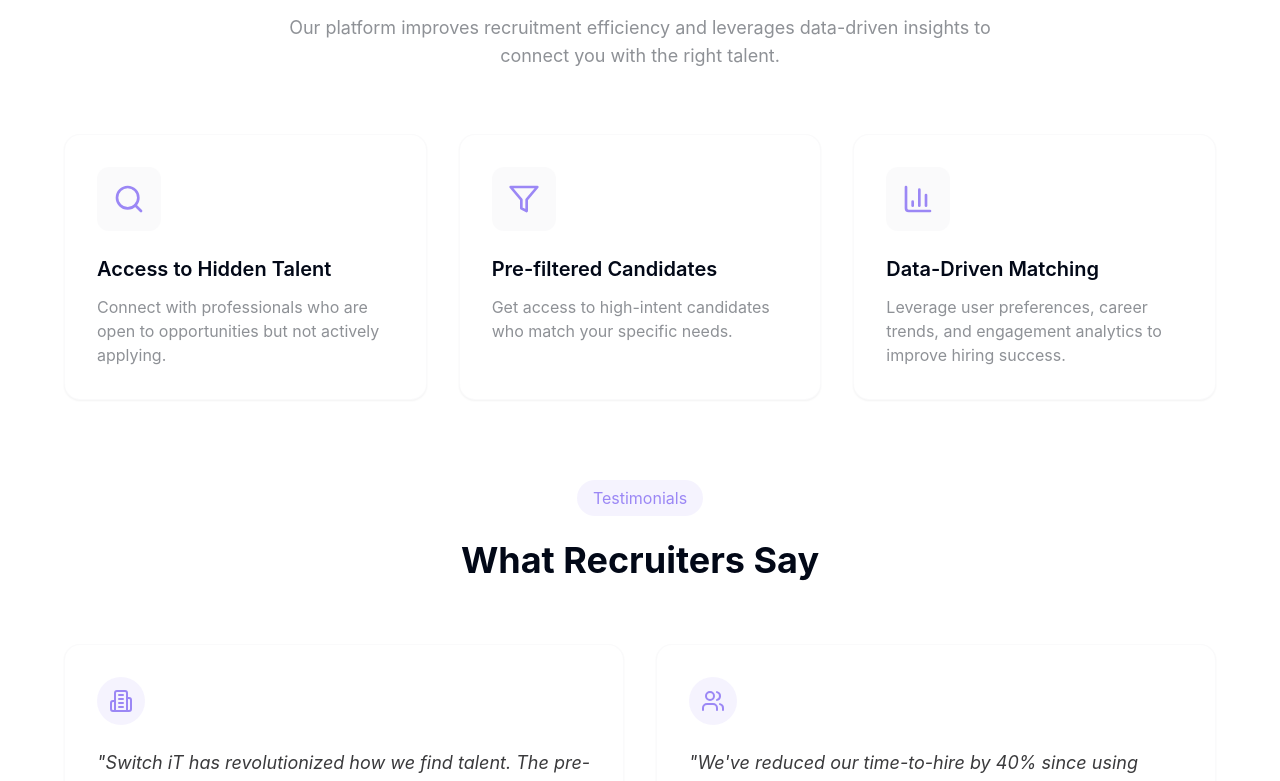
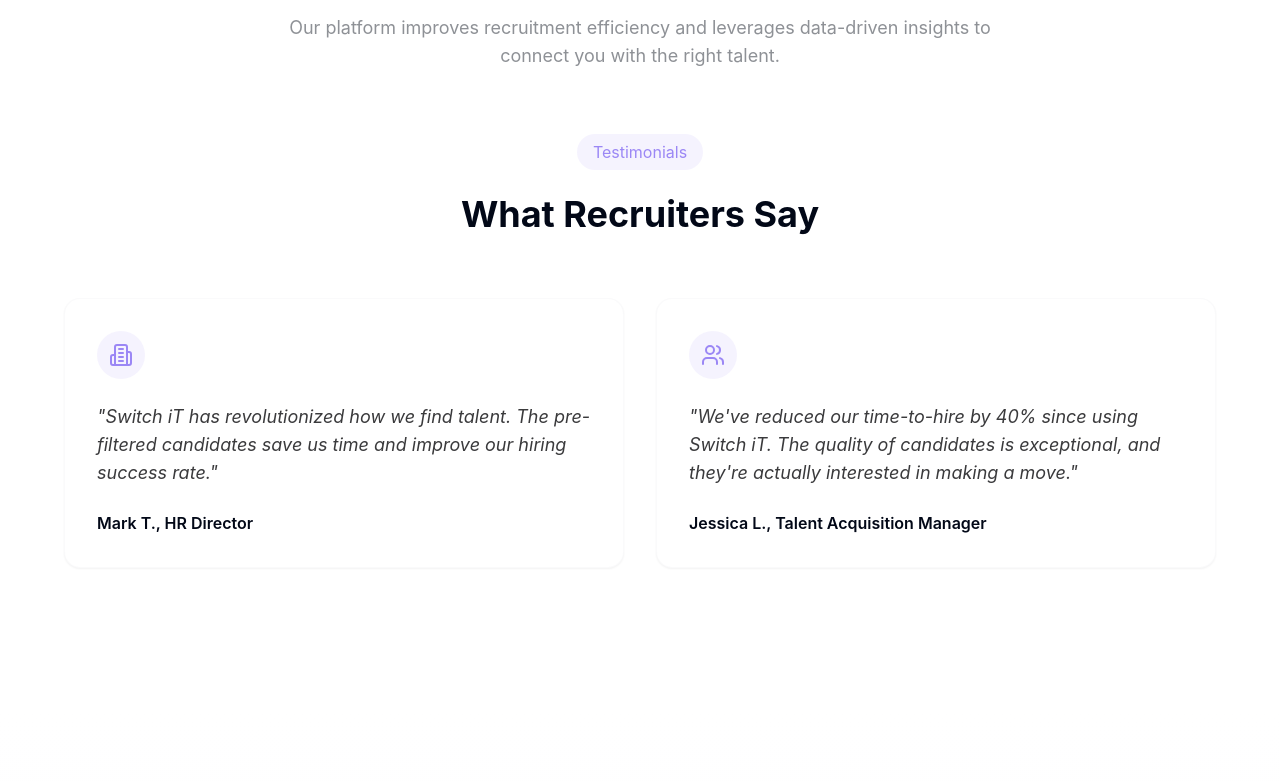
Before and after one commit to rishirathour/hire-competitors, a React (Vite) app: page / in a window 1280 px wide. Shown: the part 1280-2061 px from the top of the page. Built offline with nearby package versions, Linux system fonts and the light colour scheme.

Commit message:
Remove features section content
Removes the "Access to Hidden Talent", "Pre-filtered Candidates", and "Data-Driven Matching" sections from the features component.

```diff
--- a/src/components/Features.tsx
+++ b/src/components/Features.tsx
@@ -1,7 +1,7 @@
 
 import { useState, useEffect } from 'react';
 import { cn } from '@/lib/utils';
-import { SearchIcon, Filter, BarChart3, Building2, Users } from 'lucide-react';
+import { Building2, Users } from 'lucide-react';
 
 const Features = () => {
   const [isVisible, setIsVisible] = useState(false);
@@ -24,27 +24,6 @@ const Features = () => {
       if (element) observer.unobserve(element);
     };
   }, []);
-
-  const features = [
-    {
-      icon: <SearchIcon className="w-8 h-8 text-primary" />,
-      title: "Access to Hidden Talent",
-      description: "Connect with professionals who are open to opportunities but not actively applying.",
-      delay: 100
-    },
-    {
-      icon: <Filter className="w-8 h-8 text-primary" />,
-      title: "Pre-filtered Candidates",
-      description: "Get access to high-intent candidates who match your specific needs.",
-      delay: 200
-    },
-    {
-      icon: <BarChart3 className="w-8 h-8 text-primary" />,
-      title: "Data-Driven Matching",
-      description: "Leverage user preferences, career trends, and engagement analytics to improve hiring success.",
-      delay: 300
-    }
-  ];
 
   const testimonials = [
     {
@@ -78,28 +57,8 @@ const Features = () => {
           </p>
         </div>
 
-        <div className="grid md:grid-cols-3 gap-8 mb-16">
-          {features.map((feature, index) => (
-            <div
-              key={index}
-              className={cn(
-                "bg-white border border-neutral-light/50 rounded-2xl p-8 shadow-sm transition-all duration-700 ease-out",
-                isVisible ? "opacity-100 translate-y-0" : "opacity-0 translate-y-12",
-                isVisible && `delay-${feature.delay}`
-              )}
-              style={{ transitionDelay: isVisible ? `${feature.delay}ms` : '0ms' }}
-            >
-              <div className="bg-neutral-light/50 w-16 h-16 rounded-xl flex items-center justify-center mb-6">
-                {feature.icon}
-              </div>
-              <h3 className="text-xl font-semibold mb-3">{feature.title}</h3>
-              <p className="text-neutral">{feature.description}</p>
-            </div>
-          ))}
-        </div>
-
         {/* Testimonials */}
-        <div className="mt-20 mb-16">
+        <div className="mt-10 mb-16">
           <div className="text-center mb-16">
             <div className="inline-block bg-primary/10 text-primary px-4 py-1.5 rounded-full mb-6">
               Testimonials
```
